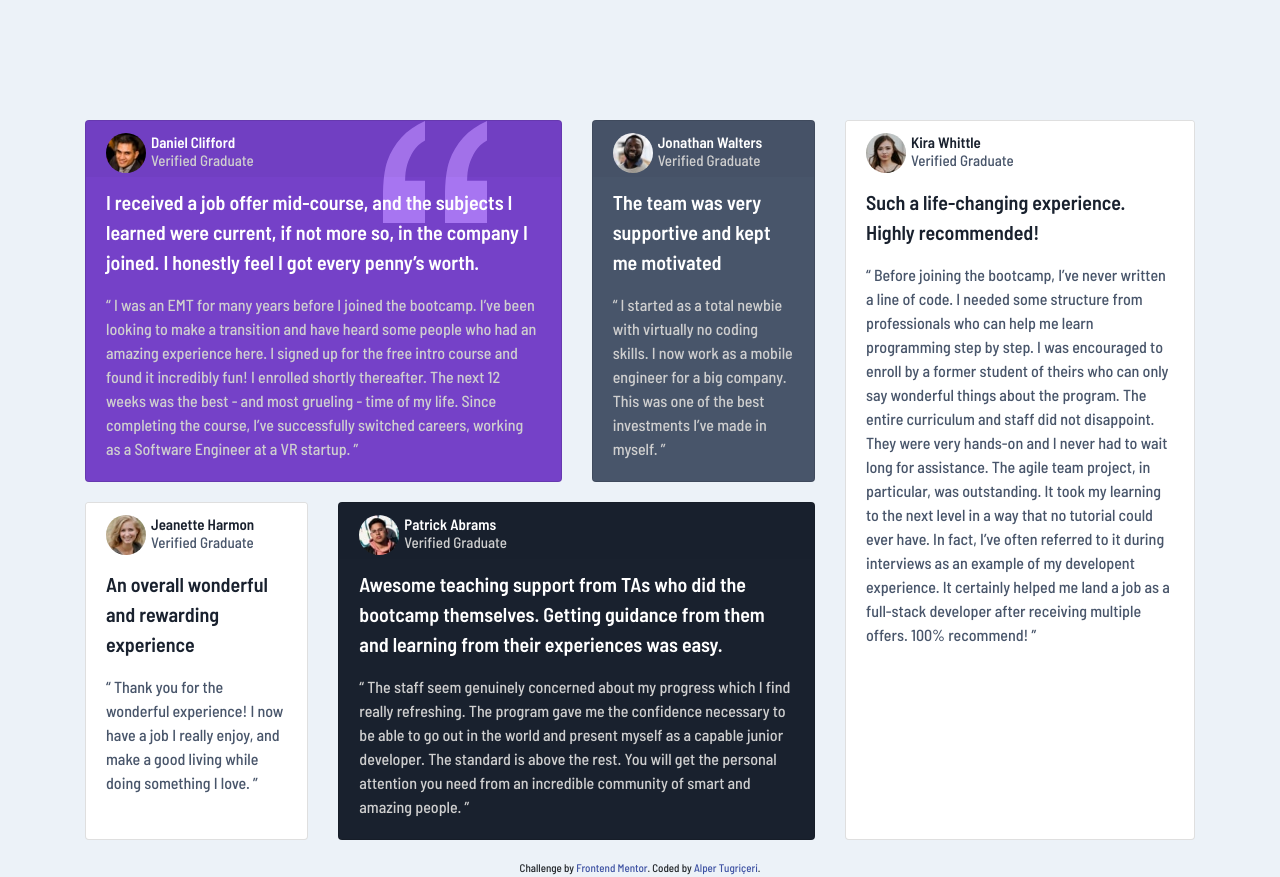
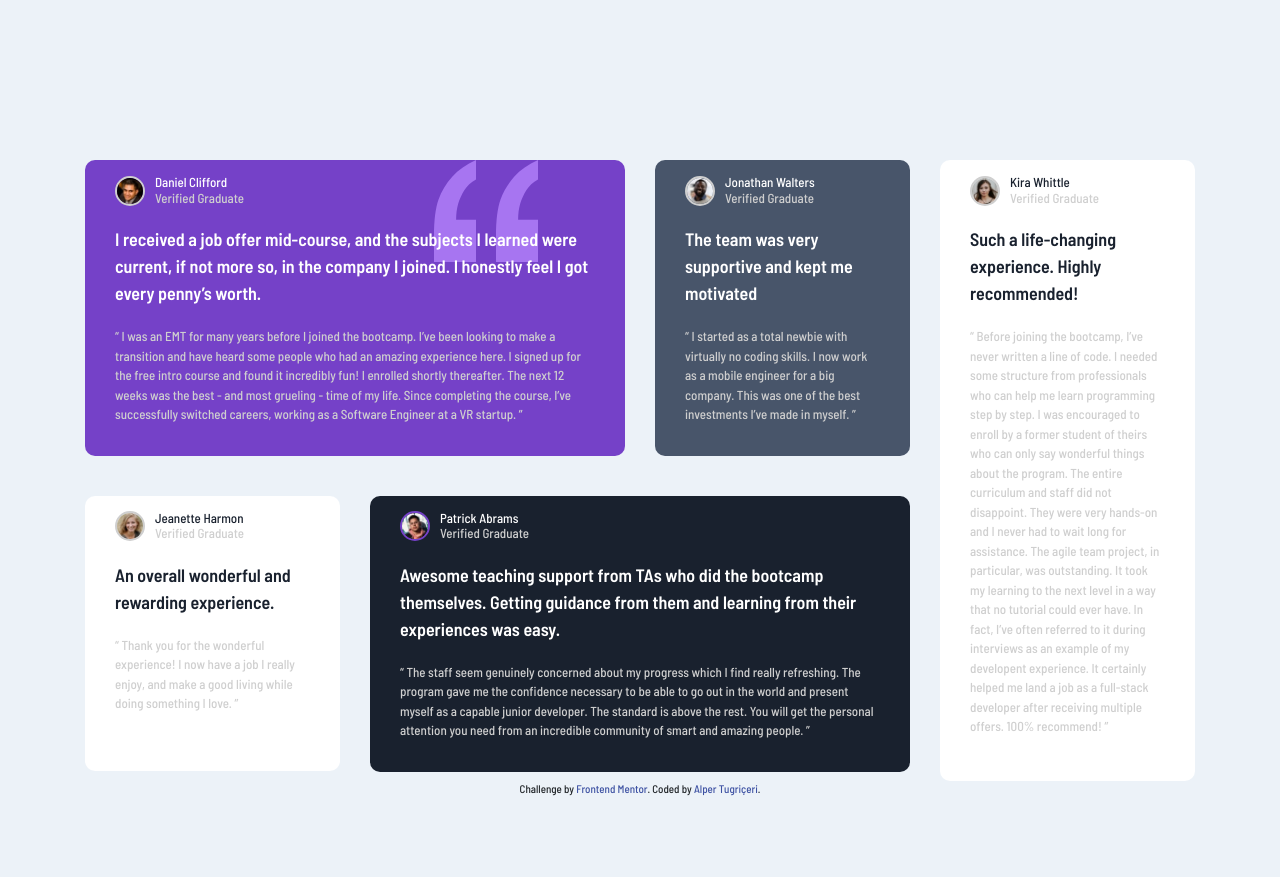
Before and after one commit to Atugriceri/testimonials-grid-section, a plain HTML site: page index.html in a window 1280 px wide. After the commit the page ends 800 px from the top, so only its background shows below. Drawn offline with nearby package versions, Linux system fonts and the light colour scheme.

Commit message:
class names have been edited

```diff
--- a/css/style.css
+++ b/css/style.css
@@ -9,128 +9,102 @@ body {
     margin-top: 120px;
 }
 
-h2, h3 {
-    font-size: 15px;
+/* text settings start */
+
+.name{
     color: hsl(0, 0%, 100%);
-
 }
-
-.card-title {
-    font-weight: 600;
-    margin:0;
-    padding:0;
-    margin-left: 45px;
-}
-
-h3 {
-    font-weight: 500;
-    margin-left: 45px;
+.status{
     color: hsl(0, 0%, 81%);
 }
 
-.card-img-top {
-    border-radius: 50%;
-    width: 40px;
-    height: 40px;
-    float: left;
+h6 {
+    margin: 0;
+    padding: 0;
+    font-size: 13px;
 }
 
-.daniel {
+.p1 {
+    font-weight: 600;
+    color: hsl(0, 0%, 100%);
+    font-size: 18px;
+    margin-top: 20px;
+}
+
+.p2 {
+    color: hsl(0, 0%, 81%);
+    margin-top: 20px;
+    font-size: 13px;
+}
+
+.white-box .p1 {
+    color: hsl(219, 29%, 14%);
+}
+
+.white-box .name {
+    color: hsl(219, 29%, 14%);
+}
+
+/* text settings end */
+
+.card-area{
+    padding: 15px;
+    background-color: hsl(263, 55%, 52%);
+    border-radius: 10px;
+    margin-top: 40px;
+}
+
+
+.name-area {
+    display: flex;
+    padding: 0 15px;
+    align-items: center;
+}
+
+.name-area img {
+    border-radius: 50%;
+    width: 30px;
+    height: 30px;
+    float: left;
+    margin-right: 10px;
+    border: 2px solid hsl(0, 0%, 81%); /*resimlerde danielin resmi de değişecek... çerçeve olarak.. */
+}
+
+.name-area > .purple-border {
+    border: 2px solid hsl(263, 55%, 52%);
+}
+
+/* box color setting start */
+
+.purple-box {
     background-color: hsl(263, 55%, 52%);
     background-image: url(../images/bg-pattern-quotation.svg);
     background-position-x: 80%;
     background-repeat: no-repeat;
 }
 
-.jonathan {
+.dark-grayish-box {
     background-color: hsl(217, 19%, 35%);
 }
 
-.patrick {
+.white-box {
+    background-color: hsl(0, 0%, 100%);
+    padding-bottom: 41px;
+}
+
+.kira {
+    padding-bottom: 28px;
+}
+
+.dark-blackish-box {
     background-color: hsl(219, 29%, 14%);
 }
 
-.kira {
-    background-color: hsl(0, 0%, 100%);
-}
+/* box color setting ending */
 
-.jeanette > .card-header {
-    background-color: hsl(0, 0%, 100%);
-}
 
-.card-header {
-    border-width: 0ch;
-    padding-bottom:0;
-}
-
-.bold-text {
-    font-size: 20px;
-    font-weight: 600;
-}
-
-.card-body {
-    padding-top: 10px;
-}
-
-.text-1 {
-    color:hsl(0, 0%, 81%);
-    font-weight: 500;
-    font-size: 16px;
-}
-
-.text-2 {
-    color:hsl(0, 0%, 81%);
-    font-weight: 500;
-    font-size: 16px;
-}
-
-.text-3 {
-    color: hsl(217, 19%, 35%);
-    font-weight: 500;
-    font-size: 16px;
-}
-
-.text-4 {
-    color: hsl(0, 0%, 81%);
-    font-weight: 500;
-    font-size: 16px;
-}
-
-.jeanette-title {
-    color: hsl(219, 29%, 14%);
-}
-
-.jeanette > .card-header > h3 {
-    color: hsl(217, 19%, 35%);
-}
-
-.darkgray-text {
-    color: hsl(219, 29%, 14%);
-}
-
-.kira > h2 {
-    color: hsl(219, 29%, 14%);
-}
-
-.kira > h3 {
-    color: hsl(217, 19%, 35%);
-}
-
-.kira:last-child {
-    padding-bottom: 49%;
-}
-
-.card {
-    margin-bottom: 20px;
-}
 
 @media screen and (max-width: 575px) {
-    .kira:last-child {
-        padding-bottom: 0;
-    }
-    .card {
-        margin-bottom: 20px;
-    }
     .main-container {
         margin-top: 50px;
     }
--- a/index.html
+++ b/index.html
@@ -6,7 +6,7 @@
 
   <link rel="icon" type="image/png" sizes="32x32" href="./images/favicon-32x32.png">
 
-  <title>Frontend Mentor | [Challenge Name Here]</title>
+  <title>Frontend Mentor | [Testimonials Grid Section]</title>
   <link rel="stylesheet" href="https://cdn.jsdelivr.net/npm/bootstrap@4.5.3/dist/css/bootstrap.min.css" integrity="sha384-TX8t27EcRE3e/ihU7zmQxVncDAy5uIKz4rEkgIXeMed4M0jlfIDPvg6uqKI2xXr2" crossorigin="anonymous">
   <link rel="stylesheet" href="css/style.css">
   <link rel="preconnect" href="https://fonts.gstatic.com">
@@ -22,131 +22,133 @@
   <div class="container main-container">
     <div class="row">
 
+      <div class="col-md-9">
+        <div class="row">
+
         <div class="col-md-8">
-        <div class="row">
-        <div class="col-md-8">
-          <div class="card daniel">
-            <div class="card-header">
-              <img src="images/image-daniel.jpg" class="card-img-top" alt="daniel">
-              <h2 class="card-title">
-                Daniel Clifford
-              </h2>
-              <h3>
-                Verified Graduate
-              </h3>
+          <div class="card-area purple-box">
+            <div class="name-area">
+              <img src="images/image-daniel.jpg" alt="daniel">
+              <div class="name">
+                <h6 class="name">Daniel Clifford</h6>
+                <h6 class="status">Verified Graduate</h6>
               </div>
-            <div class="card-body">
-              <p class="card-text text-white bold-text">
-                I received a job offer mid-course, and the subjects I learned were current, if not more so,
-                in the company I joined. I honestly feel I got every penny’s worth.
+            </div>
+            <div class="col">
+              <p class="p1">
+              I received a job offer mid-course, and the subjects I learned were current, if not
+              more so, in the company I joined. I honestly feel I got every penny’s worth.
               </p>
-              <p class="card-text text-1">
-                “ I was an EMT for many years before I joined the bootcamp. I’ve been looking to make a
-                transition and have heard some people who had an amazing experience here. I signed up
-                for the free intro course and found it incredibly fun! I enrolled shortly thereafter.
-                The next 12 weeks was the best - and most grueling - time of my life. Since completing
-                the course, I’ve successfully switched careers, working as a Software Engineer at a VR startup. ”
+              <p class="p2">
+              “ I was an EMT for many years before I joined the bootcamp. I’ve been looking to
+              make a transition and have heard some people who had an amazing experience here. I signed
+              up for the free intro course and found it incredibly fun! I enrolled shortly
+              thereafter. The next 12 weeks was the best - and most grueling - time of my life. Since
+              completing the course, I’ve successfully switched careers, working as a Software Engineer at a
+              VR startup. ”
               </p>
             </div>
           </div>
         </div>
+
         <div class="col-md-4">
-          <div class="card jonathan">
-            <div class="card-header">
-              <img src="images/image-jonathan.jpg" class="card-img-top" alt="jonathan">
-              <h2 class="card-title">
-                Jonathan Walters
-              </h2>
-              <h3>
-                Verified Graduate
-              </h3>
+          <div class="card-area dark-grayish-box">
+            <div class="name-area">
+              <img src="images/image-jonathan.jpg" alt="">
+              <div class="name">
+                <h6 class="name">Jonathan Walters</h6>
+                <h6 class="status">Verified Graduate</h6>
               </div>
-            <div class="card-body">
-              <p class="card-text text-white bold-text">
+            </div>
+            <div class="col">
+              <p class="p1">
               The team was very supportive and kept me motivated
               </p>
-              <p class="card-text text-2">
-                “ I started as a total newbie with virtually no coding skills. I now work as a mobile engineer
-                for a big company. This was one of the best investments I’ve made in myself. ”
+              <p class="p2">
+              “ I started as a total newbie with virtually no coding skills. I now work as a
+              mobile engineer for a big company. This was one of the best investments I’ve made
+              in myself. ”
               </p>
             </div>
           </div>
         </div>
+
         <div class="w-100"></div>
+
         <div class="col-md-4">
-          <div class="card jeanette pb-4">
-            <div class="card-header">
-              <img src="images/image-jeanette.jpg" class="card-img-top" alt="jeanette">
-              <h2 class="card-title jeanette-title">
-                Jeanette Harmon
-              </h2>
-              <h3>
-                Verified Graduate
-              </h3>
+          <div class="card-area white-box">
+            <div class="name-area">
+              <img src="images/image-jeanette.jpg" alt="">
+              <div class="name">
+                <h6 class="name">Jeanette Harmon</h6>
+                <h6 class="status">Verified Graduate</h6>
               </div>
-            <div class="card-body">
-              <p class="card-text bold-text darkgray-text">
-                An overall wonderful and rewarding experience
+            </div>
+            <div class="col">
+              <p class="p1">
+              An overall wonderful and rewarding experience.
               </p>
-              <p class="card-text text-3">
-                “ Thank you for the wonderful experience! I now have a job I really enjoy, and make a good living
-                while doing something I love. ”
+              <p class="p2">
+              “ Thank you for the wonderful experience! I now have a job I really enjoy, and make
+              a good living while doing something I love. ”
               </p>
             </div>
           </div>
         </div>
+
         <div class="col-md-8">
-          <div class="card patrick">
-            <div class="card-header">
-            <img src="images/image-patrick.jpg" class="card-img-top" alt="patrick">
-            <h2 class="card-title">
-              Patrick Abrams
-            </h2>
-            <h3>
-              Verified Graduate
-            </h3>
+          <div class="card-area dark-blackish-box">
+            <div class="name-area">
+              <img src="images/image-patrick.jpg" alt="" class="purple-border">
+              <div class="name">
+                <h6 class="name">Patrick Abrams</h6>
+                <h6 class="status">Verified Graduate</h6>
               </div>
-            <div class="card-body">
-              <p class="card-text text-white bold-text">
-                Awesome teaching support from TAs who did the bootcamp themselves. Getting guidance from them and
+            </div>
+            <div class="col">
+              <p class="p1">
+              Awesome teaching support from TAs who did the bootcamp themselves. Getting guidance
+              from them and
               learning from their experiences was easy.
               </p>
-              <p class="card-text text-4">
-                “ The staff seem genuinely concerned about my progress which I find really refreshing. The program
-                gave me the confidence necessary to be able to go out in the world and present myself as a capable
-                junior developer. The standard is above the rest. You will get the personal attention you need from
+              <p class="p2">
+              “ The staff seem genuinely concerned about my progress which I find really
+              refreshing. The program
+              gave me the confidence necessary to be able to go out in the world and present
+              myself as a capable
+              junior developer. The standard is above the rest. You will get the personal
+              attention you need from
               an incredible community of smart and amazing people. ”
               </p>
             </div>
           </div>
         </div>
+
         </div>
       </div>
 
-      <div class="col-md-4">
-        <div class="card kira">
-          <div class="card-header kira">
-            <img src="images/image-kira.jpg" class="card-img-top" alt="kira">
-            <h2 class="card-title">
-              Kira Whittle
-            </h2>
-            <h3>
-              Verified Graduate
-            </h3>
+      <div class="col-md-3">
+        <div class="card-area white-box kira">
+          <div class="name-area">
+            <img src="images/image-kira.jpg" alt="">
+            <div class="name">
+              <h6 class="name">Kira Whittle</h6>
+              <h6 class="status">Verified Graduate</h6>
             </div>
-          <div class="card-body card-5">
-            <p class="card-text bold-text darkgray-text">
+          </div>
+          <div class="col">
+            <p class="p1">
             Such a life-changing experience. Highly recommended!
             </p>
-            <p class="card-text text-3">
-              “ Before joining the bootcamp, I’ve never written a line of code. I needed some structure from
-              professionals who can help me learn programming step by step. I was encouraged to enroll by a former
-              student of theirs who can only say wonderful things about the program. The entire curriculum and staff
-              did not disappoint. They were very hands-on and I never had to wait long for assistance. The agile team
-              project, in particular, was outstanding. It took my learning to the next level in a way that no tutorial
-              could ever have. In fact, I’ve often referred to it during interviews as an example of my developent
-              experience. It certainly helped me land a job as a full-stack developer after receiving multiple offers.
-              100% recommend! ”
+            <p class="p2">
+            “ Before joining the bootcamp, I’ve never written a line of code. I needed some structure
+            from professionals who can help me learn programming step by step. I was encouraged to enroll by
+            a former student of theirs who can only say wonderful things about the program. The entire curriculum
+            and staff did not disappoint. They were very hands-on and I never had to wait long for assistance. The
+            agile team project, in particular, was outstanding. It took my learning to the next level in a way that
+            no tutorial could ever have. In fact, I’ve often referred to it during interviews as an example of my
+            developent experience. It certainly helped me land a job as a full-stack developer after receiving
+            multiple offers. 100% recommend! ”
             </p>
           </div>
       </div>
```
Lines whose indentation alone changed are shown as unchanged.
